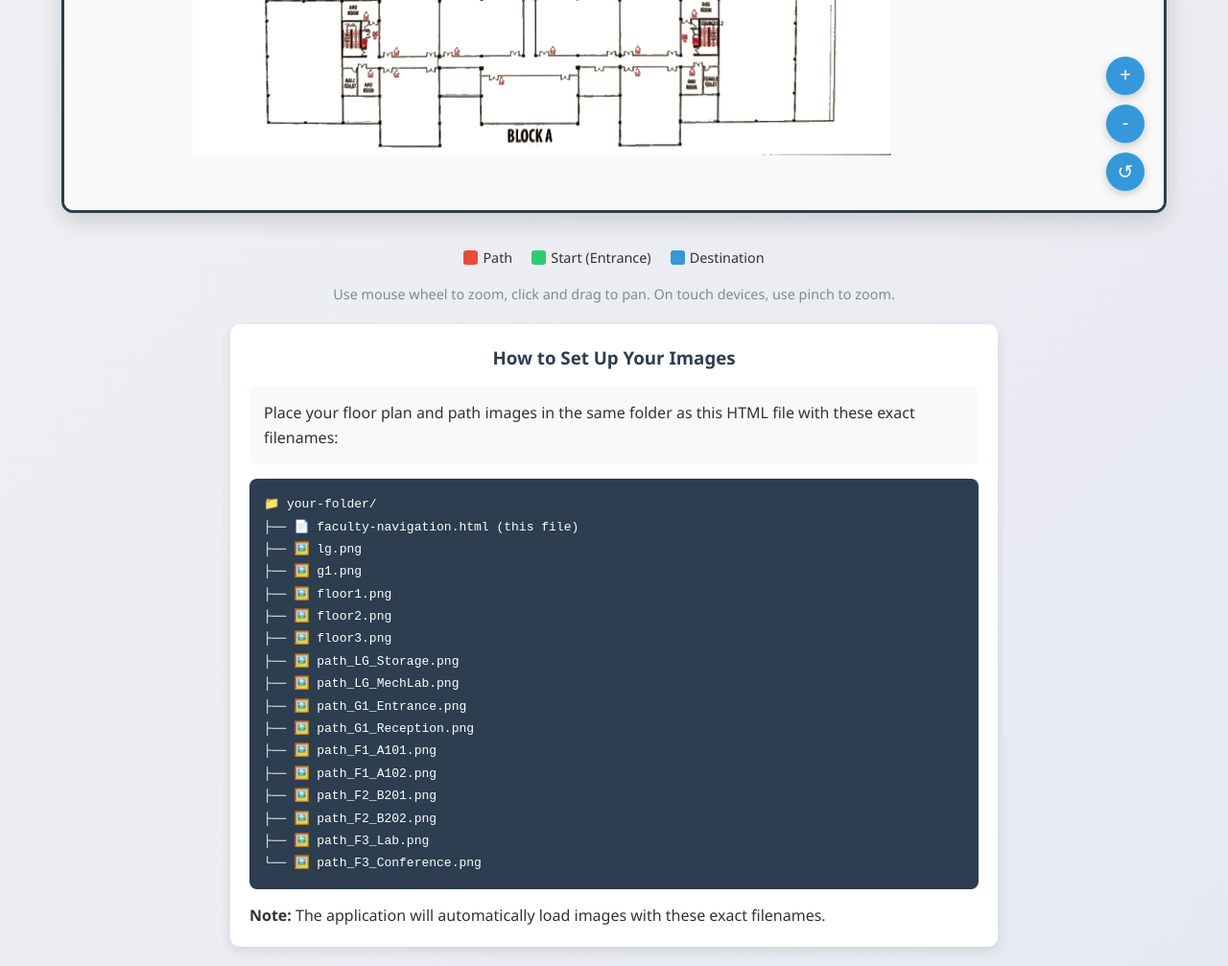
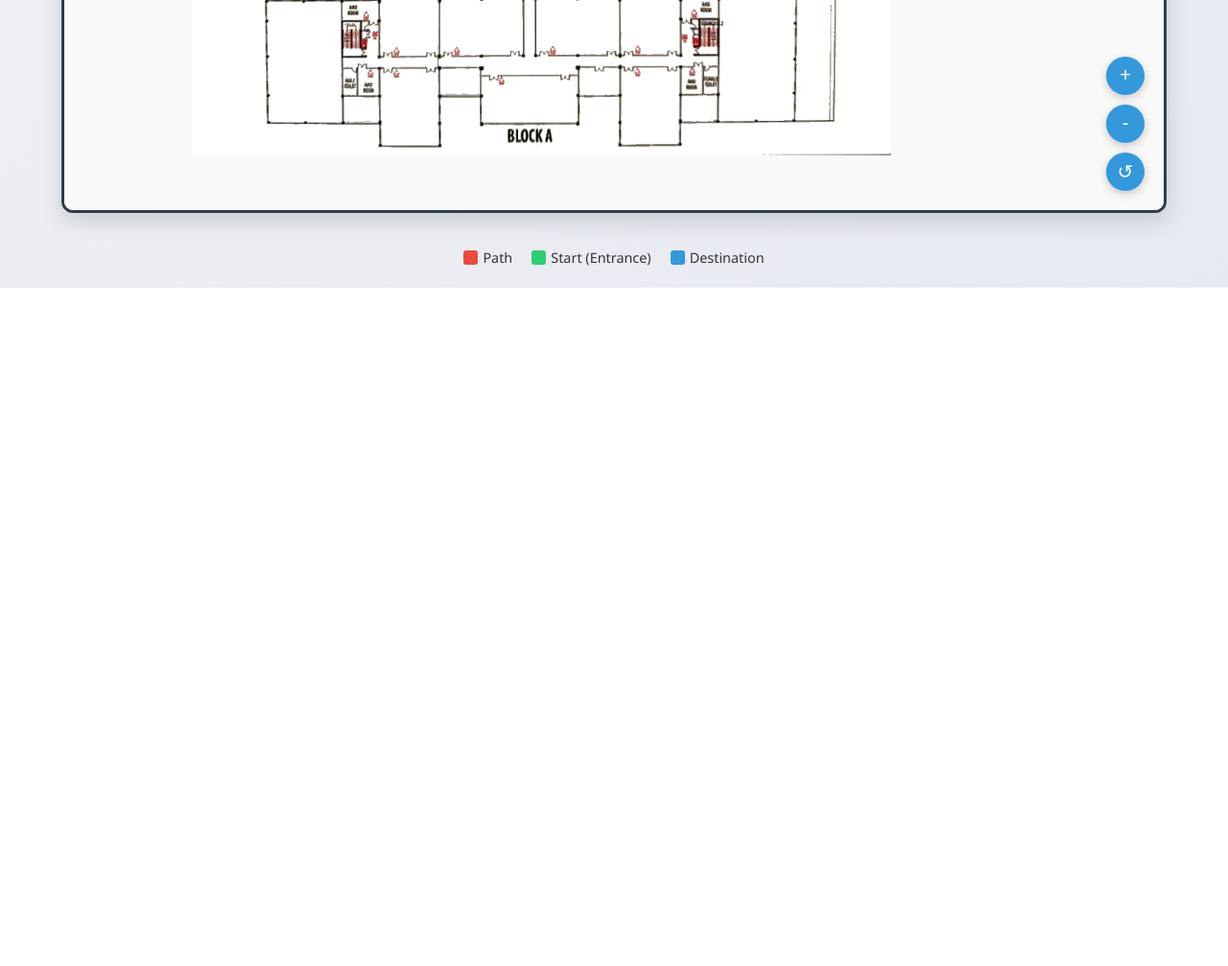
Before and after one commit to wagonkeepas/foe-navigation, a plain HTML site: page index.html in a window 1280 px wide. Shown: the part 559-1566 px from the top of the page at 96% size. After the commit the page ends 859 px from the top, so only its background shows below. Drawn offline with Linux system fonts and the light colour scheme.

Commit message:
index.html

```diff
--- a/index.html
+++ b/index.html
@@ -289,39 +289,6 @@
       <span>Destination</span>
     </div>
   </div>
-
-  <p class="instructions">Use mouse wheel to zoom, click and drag to pan. On touch devices, use pinch to zoom.</p>
-
-  <div class="image-setup">
-    <h3>How to Set Up Your Images</h3>
-
-    <div class="setup-instructions">
-      <p>Place your floor plan and path images in the same folder as this HTML file with these exact filenames:</p>
-    </div>
-
-    <div class="file-structure">
-      <div>📁 your-folder/</div>
-      <div>├── 📄 faculty-navigation.html (this file)</div>
-      <div>├── 🖼️ lg.png</div>
-      <div>├── 🖼️ g1.png</div>
-      <div>├── 🖼️ floor1.png</div>
-      <div>├── 🖼️ floor2.png</div>
-      <div>├── 🖼️ floor3.png</div>
-      <div>├── 🖼️ path_LG_Storage.png</div>
-      <div>├── 🖼️ path_LG_MechLab.png</div>
-      <div>├── 🖼️ path_G1_Entrance.png</div>
-      <div>├── 🖼️ path_G1_Reception.png</div>
-      <div>├── 🖼️ path_F1_A101.png</div>
-      <div>├── 🖼️ path_F1_A102.png</div>
-      <div>├── 🖼️ path_F2_B201.png</div>
-      <div>├── 🖼️ path_F2_B202.png</div>
-      <div>├── 🖼️ path_F3_Lab.png</div>
-      <div>└── 🖼️ path_F3_Conference.png</div>
-    </div>
-
-    <p><strong>Note:</strong> The application will automatically load images with these exact filenames.</p>
-  </div>
-
   <script>
     // DOM elements
     const floorSelector = document.getElementById('floorSelector');
@@ -573,4 +540,5 @@
     });
   </script>
 </body>
+
 </html>
```
